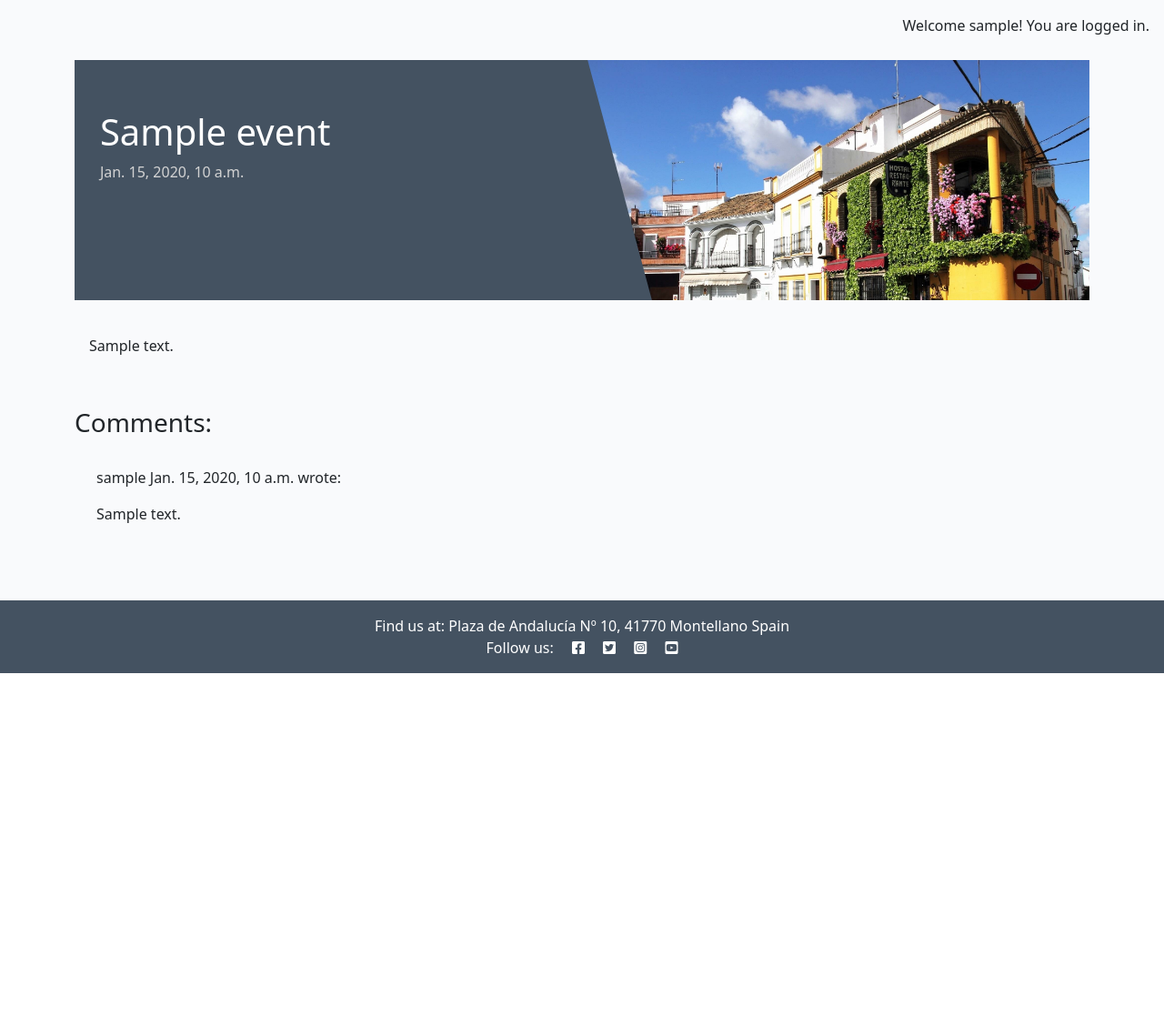
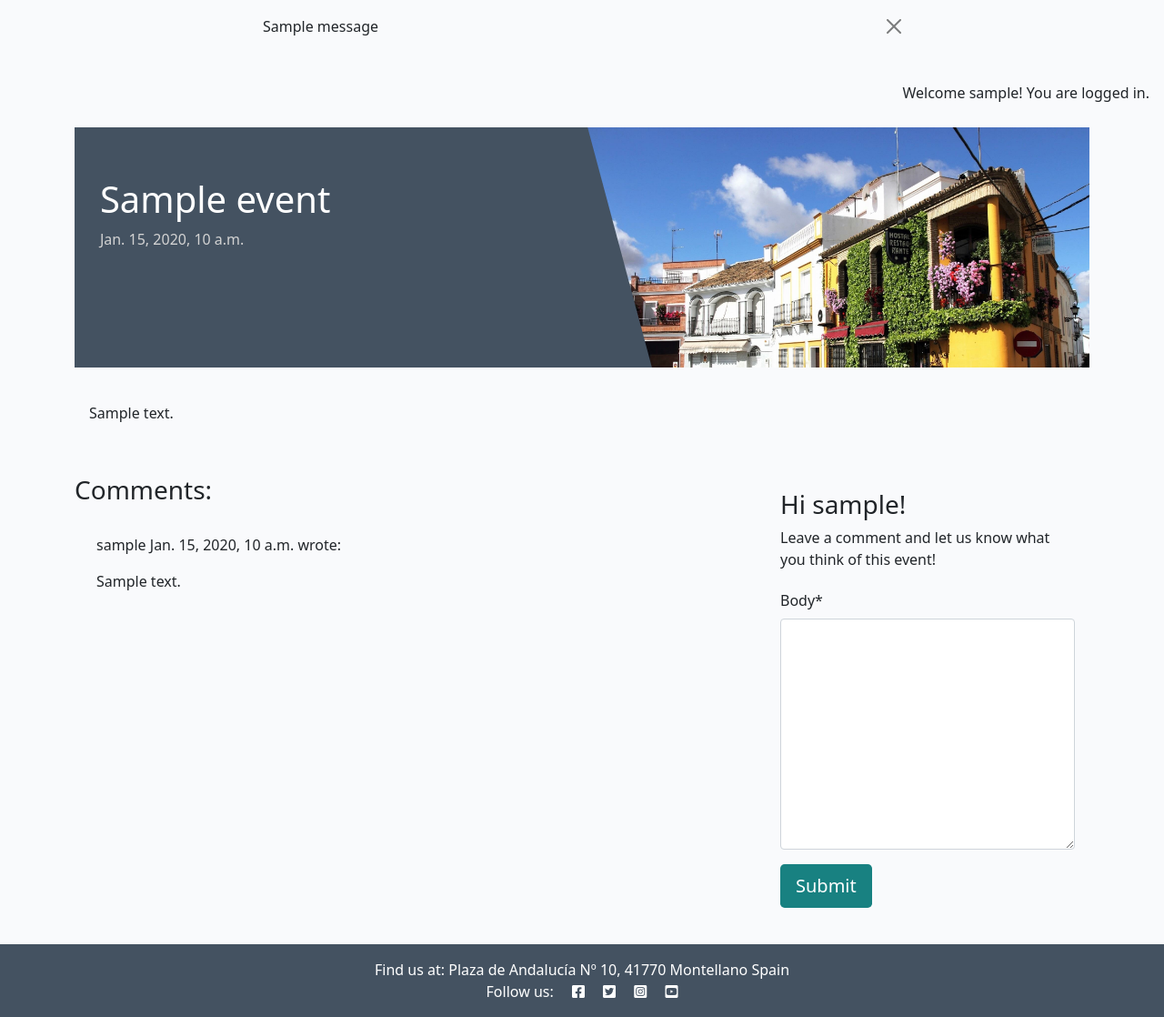
Before and after one commit to JoeOrtiz1995/Deli-Events-and-Bookings, a Django app: a page that uses templates/base.html in a window 1280 px wide. Shown: the part 60-1178 px from the top of the page at 91% size. Before the commit the page ends 800 px from the top, so only its background shows below. Run offline with Django 4.2, Linux system fonts and the light colour scheme; a user stored in the database is signed in; tables that the repository leaves empty hold one stand-in row (values such as "Sample post"); one stand-in notice (Sample message) is shown; some libraries are stand-ins or nearby versions.

Commit message:
Add Comment form and message to user

```diff
--- /dev/null
+++ b/agenda/forms.py
@@ -0,0 +1,8 @@
+from .models import Comment
+from django import forms
+
+
+class CommentForm(forms.ModelForm):
+    class Meta:
+        model = Comment
+        fields = ('body',)
--- a/agenda/templates/agenda/event_detail.html
+++ b/agenda/templates/agenda/event_detail.html
@@ -1,5 +1,6 @@
 {% extends 'base.html' %}
 {% load static %}
+{% load crispy_forms_tags %}
 
 {% block content %}
 <div class="masthead">
@@ -53,10 +54,27 @@
                     </p>
                     {% endif %}
                 </div>
-                <!-- Our for loop ends here -->
                 {% endfor %}
             </div>
         </div>
+        <!-- New Comments -->
+        <div class="col-md-4 card mb-4 mt-3">
+            <div class="card-body">
+              {% if user.is_authenticated %}
+              <h3>Hi {{ user.username }}!</h3>
+              <p>Leave a comment and let us know what you think of this event!</p>
+              <form id="commentForm" method="post"
+                style="margin-top: 1.3em;">
+                {{ comment_form | crispy }}
+                {% csrf_token %}
+                <button id="submitButton" type="submit"
+                  class="btn btn-signup btn-lg">Submit</button>
+              </form>
+              {% else %}
+              <p>Log in if you'd like to leave us a comment!</p>
+              {% endif %}
+            </div>
+          </div>
     </div>
 </div>
 
--- a/agenda/views.py
+++ b/agenda/views.py
@@ -1,6 +1,8 @@
 from django.shortcuts import render, get_object_or_404
 from django.views import generic
+from django.contrib import messages
 from .models import Event
+from .forms import CommentForm
 
 # Create your views here.
 class EventList(generic.ListView):
@@ -17,10 +19,26 @@ def event_detail(request, slug):
     event = get_object_or_404(queryset, slug = slug)
     comments = event.comments.filter(approved=True).order_by("-created_on")
 
+    if request.method == "POST":
+        comment_form = CommentForm(data=request.POST)
+        if comment_form.is_valid():
+            comment = comment_form.save(commit=False)
+            comment.author = request.user
+            comment.event = event
+            comment.save()
+            messages.add_message(
+                request, messages.SUCCESS,
+                "Thanks for your comment! Once approved it will show, but you can still edit it if you'd like"
+            )
+
+    comment_form = CommentForm()
+
     return render(
         request,
         "agenda/event_detail.html",
-        {"event": event,
-        "comments": comments,
+        {
+            "event": event,
+            "comments": comments,
+            "comment_form": comment_form,
         },
     )
--- a/requirements.txt
+++ b/requirements.txt
@@ -1,7 +1,9 @@
 asgiref==3.8.1
+crispy-bootstrap5==0.7
 dj-database-url==0.5.0
 Django==4.2.16
 django-allauth==0.57.2
+django-crispy-forms==2.3
 django-summernote==0.8.20.0
 gunicorn==20.1.0
 oauthlib==3.2.2
--- a/templates/base.html
+++ b/templates/base.html
@@ -73,6 +73,22 @@
         </div>
     </nav>
 
+    <!-- Any messages to users will appear here, under the nav -->
+    <div class="container">
+        <div class="row">
+          <div class="col-md-8 offset-md-2">
+            {% for message in messages %}
+            <div class="alert {{ message.tags }} alert-dismissible
+              fade show" id="msg" role="alert">
+              {{ message | safe }}
+              <button type="button" class="btn-close"
+                data-bs-dismiss="alert" aria-label="Close"></button>
+            </div>
+            {% endfor %}
+          </div>
+        </div>
+      </div>
+
     <main class="flex-shrink-0 main-bg">
         {% if user.is_authenticated %}
         <p class="text-end m-3">Welcome {{ user }}! You are logged in.</p>
```
Also changed, not shown: deli/settings.py (+5 -6 lines).
